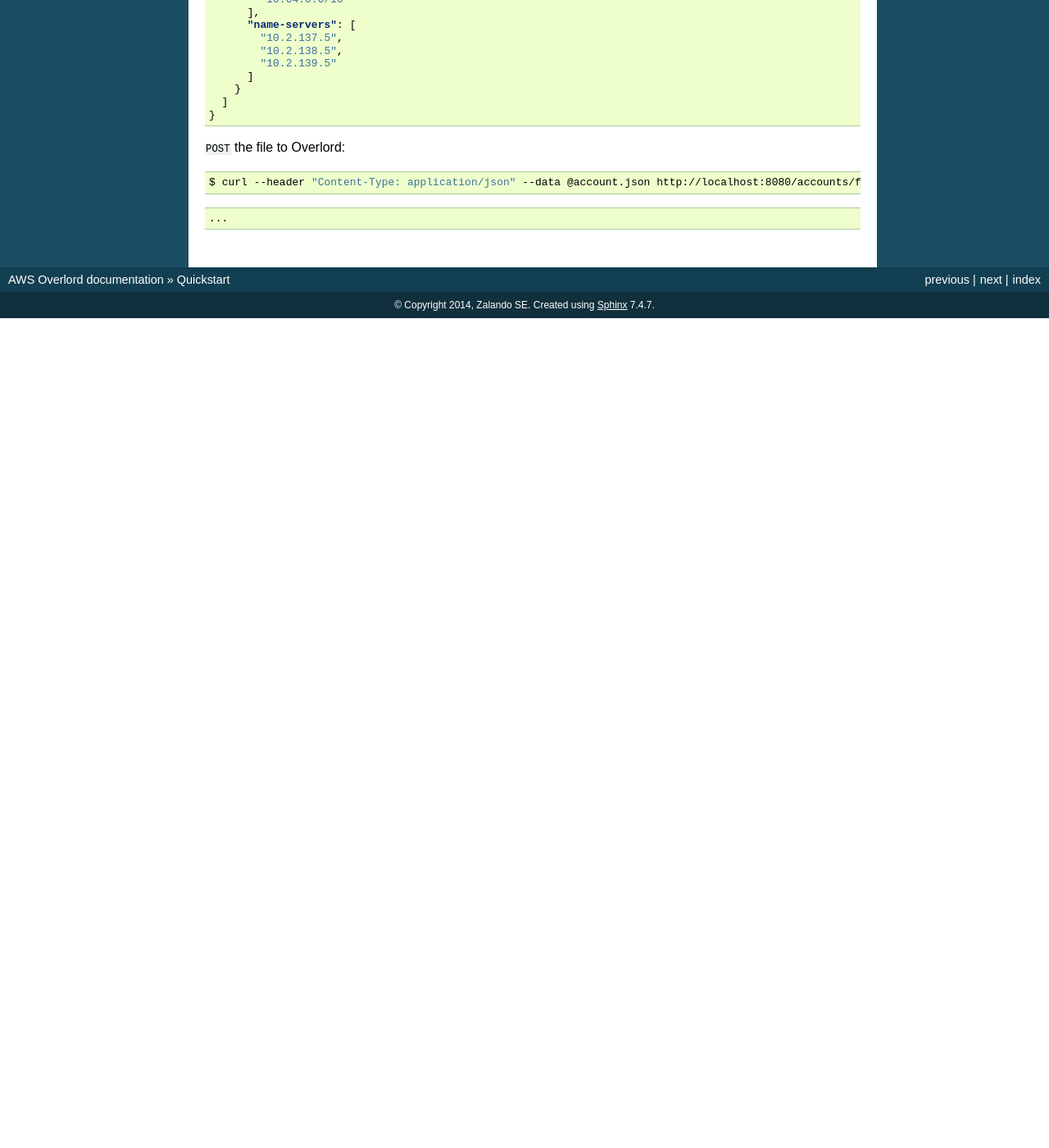
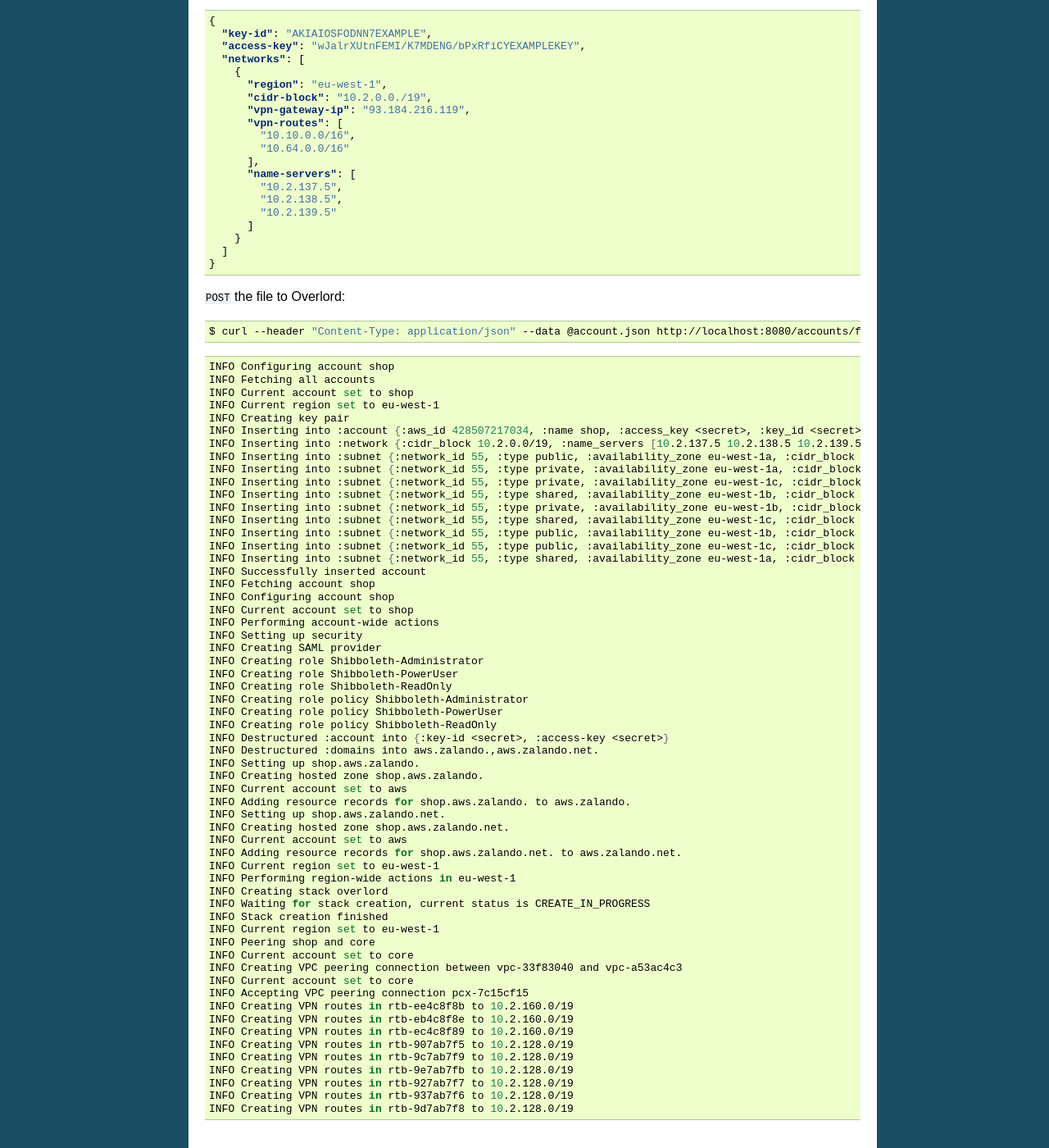
Before and after one commit to apfeiffer85/aws-overlord, a Sphinx documentation site: the page built from docs/quickstart.rst, in a window 1280 px wide and 1400 px high, scrolled down 1178 px. Shown: the whole window at 82% size. Built offline with Sphinx 7.4.7, drawn with Linux system fonts in a browser that asks for light colours; before the commit the page ends 1566 px from its top, so only the background shows below that; some of the changed text lies outside the part shown.

Commit message:
Added support for global dns account

```diff
--- a/docs/quickstart.rst
+++ b/docs/quickstart.rst
@@ -12,18 +12,24 @@
 Installation
 ============
 
+Set up your local database:
+
 .. code-block:: bash
 
     $ psql -f resources/database/schema.sql overlord
+
+Now either build the jar from scratch and run it with your local JRE:
 
 .. code-block:: bash
 
     $ lein uberjar
     $ java -jar target/aws-overlord.jar
 
+or you use the pre-packaged docker images:
+
 .. code-block:: bash
 
-    $ docker run -d -p 8080:8080 zalando/overlord
+    $ docker run -d -p 8080:8080 zalando/overlord:0.5
 
 .. _configuration:
 
@@ -45,17 +51,20 @@
 
 The following keys are configurable:
 
-===========  ========  =============
-Key          Required  Default Value
-===========  ========  =============
-http.port    no        8080
-db.protocol  no        postgresql
-db.host      no        localhost
-db.port      no        5432
-db.name      no        overlord
-db.user      no        postgres
-db.password  no        postgres
-===========  ========  =============
+======================  ========  =============  ===============
+Key                     Required  Default Value  Comment
+======================  ========  =============  ===============
+dns.account.key-id      no
+dns.account.access-key  no
+dns.domains             no                       Comma separated
+http.port               no        8080
+db.protocol             no        postgresql
+db.host                 no        localhost
+db.port                 no        5432
+db.name                 no        overlord
+db.user                 no        postgres
+db.password             no        postgres
+======================  ========  =============  ===============
 
 Setting up an Account
 =====================
@@ -91,6 +100,64 @@
 
     $ curl --header "Content-Type: application/json" --data @account.json http://localhost:8080/accounts/foo
 
-.. code-block:: log
+.. code-block:: bash
 
-    ...
+    INFO Configuring account shop
+    INFO Fetching all accounts
+    INFO Current account set to shop
+    INFO Current region set to eu-west-1
+    INFO Creating key pair
+    INFO Inserting into :account {:aws_id 428507217034, :name shop, :access_key <secret>, :key_id <secret>}
+    INFO Inserting into :network {:cidr_block 10.2.0.0/19, :name_servers [10.2.137.5 10.2.138.5 10.2.139.5], :region eu-west-1}
+    INFO Inserting into :subnet {:network_id 55, :type public, :availability_zone eu-west-1a, :cidr_block 10.2.0.0/24}
+    INFO Inserting into :subnet {:network_id 55, :type private, :availability_zone eu-west-1a, :cidr_block 10.2.16.0/23}
+    INFO Inserting into :subnet {:network_id 55, :type private, :availability_zone eu-west-1c, :cidr_block 10.2.20.0/23}
+    INFO Inserting into :subnet {:network_id 55, :type shared, :availability_zone eu-west-1b, :cidr_block 10.2.9.0/24}
+    INFO Inserting into :subnet {:network_id 55, :type private, :availability_zone eu-west-1b, :cidr_block 10.2.18.0/23}
+    INFO Inserting into :subnet {:network_id 55, :type shared, :availability_zone eu-west-1c, :cidr_block 10.2.10.0/24}
+    INFO Inserting into :subnet {:network_id 55, :type public, :availability_zone eu-west-1b, :cidr_block 10.2.1.0/24}
+    INFO Inserting into :subnet {:network_id 55, :type public, :availability_zone eu-west-1c, :cidr_block 10.2.2.0/24}
+    INFO Inserting into :subnet {:network_id 55, :type shared, :availability_zone eu-west-1a, :cidr_block 10.2.8.0/24}
+    INFO Successfully inserted account
+    INFO Fetching account shop
+    INFO Configuring account shop
+    INFO Current account set to shop
+    INFO Performing account-wide actions
+    INFO Setting up security
+    INFO Creating SAML provider
+    INFO Creating role Shibboleth-Administrator
+    INFO Creating role Shibboleth-PowerUser
+    INFO Creating role Shibboleth-ReadOnly
+    INFO Creating role policy Shibboleth-Administrator
+    INFO Creating role policy Shibboleth-PowerUser
+    INFO Creating role policy Shibboleth-ReadOnly
+    INFO Destructured :account into {:key-id <secret>, :access-key <secret>}
+    INFO Destructured :domains into aws.zalando.,aws.zalando.net.
+    INFO Setting up shop.aws.zalando.
+    INFO Creating hosted zone shop.aws.zalando.
+    INFO Current account set to aws
+    INFO Adding resource records for shop.aws.zalando. to aws.zalando.
+    INFO Setting up shop.aws.zalando.net.
+    INFO Creating hosted zone shop.aws.zalando.net.
+    INFO Current account set to aws
+    INFO Adding resource records for shop.aws.zalando.net. to aws.zalando.net.
+    INFO Current region set to eu-west-1
+    INFO Performing region-wide actions in eu-west-1
+    INFO Creating stack overlord
+    INFO Waiting for stack creation, current status is CREATE_IN_PROGRESS
+    INFO Stack creation finished
+    INFO Current region set to eu-west-1
+    INFO Peering shop and core
+    INFO Current account set to core
+    INFO Creating VPC peering connection between vpc-33f83040 and vpc-a53ac4c3
+    INFO Current account set to core
+    INFO Accepting VPC peering connection pcx-7c15cf15
+    INFO Creating VPN routes in rtb-ee4c8f8b to 10.2.160.0/19
+    INFO Creating VPN routes in rtb-eb4c8f8e to 10.2.160.0/19
+    INFO Creating VPN routes in rtb-ec4c8f89 to 10.2.160.0/19
+    INFO Creating VPN routes in rtb-907ab7f5 to 10.2.128.0/19
+    INFO Creating VPN routes in rtb-9c7ab7f9 to 10.2.128.0/19
+    INFO Creating VPN routes in rtb-9e7ab7fb to 10.2.128.0/19
+    INFO Creating VPN routes in rtb-927ab7f7 to 10.2.128.0/19
+    INFO Creating VPN routes in rtb-937ab7f6 to 10.2.128.0/19
+    INFO Creating VPN routes in rtb-9d7ab7f8 to 10.2.128.0/19
```
Also changed, not shown: 13 other files.
